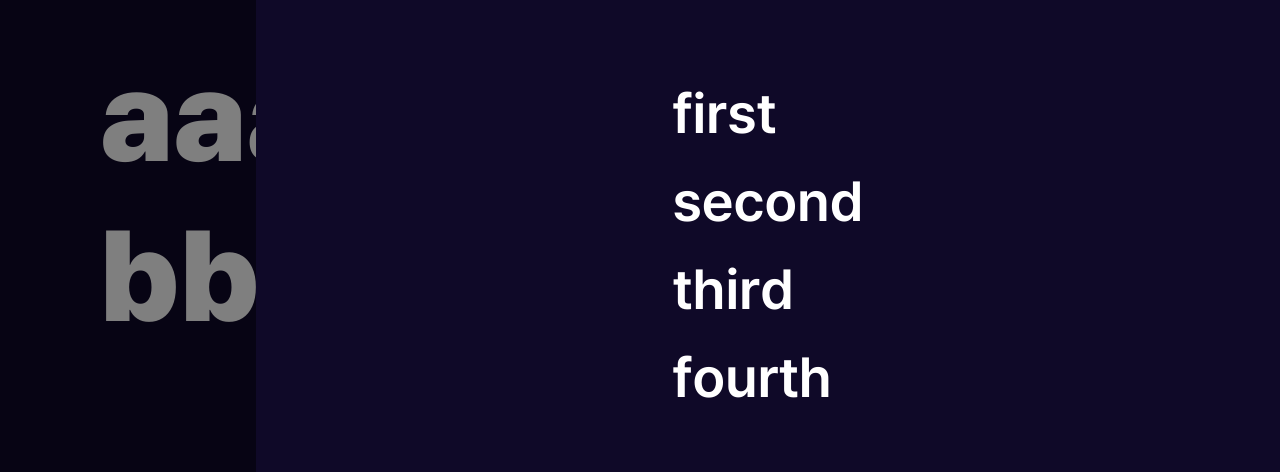
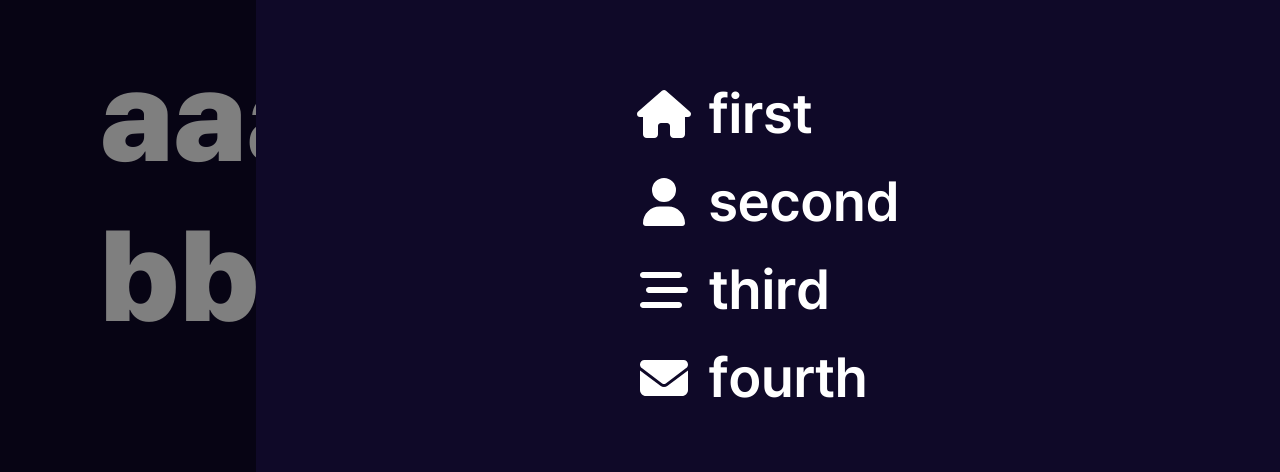
Before and after one commit to gwonminji/my-world, a React (Create React App) app: page / in a window 1280 px wide. Both pictures are taken after a click on the button 1230 px from the left and 50 px from the top of the page. Shown: the part 154-626 px from the top of the page. Built offline with nearby package versions, Linux system fonts and the light colour scheme.

Commit message:
fontawesome 적용

```diff
--- a/package.json
+++ b/package.json
@@ -5,6 +5,9 @@
   "dependencies": {
     "@craco/craco": "^7.1.0",
     "@emailjs/browser": "^3.11.0",
+    "@fortawesome/fontawesome-svg-core": "^6.4.2",
+    "@fortawesome/free-solid-svg-icons": "^6.4.2",
+    "@fortawesome/react-fontawesome": "^0.2.0",
     "@testing-library/jest-dom": "^5.16.5",
     "@testing-library/react": "^13.4.0",
     "@testing-library/user-event": "^13.5.0",
--- a/src/components/SlideMenu.js
+++ b/src/components/SlideMenu.js
@@ -1,6 +1,10 @@
 // import { Link } from "react-router-dom";
 
 import { AnimatePresence, motion, useCycle } from "framer-motion";
+
+import { FontAwesomeIcon } from "@fortawesome/react-fontawesome";
+
+import { faHouse, faUser, faBarsStaggered, faEnvelope } from "@fortawesome/free-solid-svg-icons"
 
 import styles from "@styles/components/slidemenu.module.scss"
 
@@ -9,10 +13,10 @@
     // { id: 2, name: "about", to: "/about" },
     // { id: 3, name: "work", to: "/work" },
     // { id: 4, name: "contact", to: "/contact" },
-    { id: 1, name: "first", to: "/" },
-    { id: 2, name: "second", to: "/about" },
-    { id: 3, name: "third", to: "/work" },
-    { id: 4, name: "fourth", to: "/contact" },
+    { id: 1, name: "first", to: "/", icon: faHouse },
+    { id: 2, name: "second", to: "/about", icon: faUser },
+    { id: 3, name: "third", to: "/work", icon: faBarsStaggered },
+    { id: 4, name: "fourth", to: "/contact", icon: faEnvelope },
 ];
 
 const itemVariants = {
@@ -63,7 +67,7 @@
                                 exit="closed"
                                 variants={sideVariants}
                             >
-                            {links.map(({ name, to, id }) => (
+                            {links.map(({ name, to, id, icon }) => (
                                 <motion.a
                                     key={id}
                                     href={to}
@@ -71,7 +75,8 @@
                                     whileHover={{ scale: 1.1 }}
                                     variants={itemVariants}
                                 >
-                                {name}
+                                    <FontAwesomeIcon icon={icon} />
+                                    <span>{name}</span>
                                 </motion.a>
                                 // <Link
                                 //     to={to}
--- a/src/styles/components/slidemenu.module.scss
+++ b/src/styles/components/slidemenu.module.scss
@@ -82,10 +82,19 @@
     }
     &__link{
         padding: 16px 0;
-        display: block;
+        display: flex;
+        align-items: center;
         font-size: 56px;
         color: #fff;
         font-weight: 600;
+        svg{
+            min-width: 56px;
+            font-size: 48px;
+        }
+        span{
+            display: inline-block;
+            margin: 0 0 0 16px;
+        }
     }
 }
 // .menu{
@@ -104,6 +113,10 @@
     .gnb{
         &__link{
             font-size: 48px;
+            svg{
+                min-width: 52px;
+                font-size: 40px;
+            }
         }
     }
 }
@@ -126,6 +139,13 @@
     .gnb{
         &__link{
             font-size: 32px;
+            svg{
+                min-width: 48px;
+                font-size: 32px;
+            }
+            span{
+                margin: 0 0 0 8px;
+            }
         }
     }
 }
```
Also changed, not shown: 1 other file (tests, documents, lock files or other folders).
